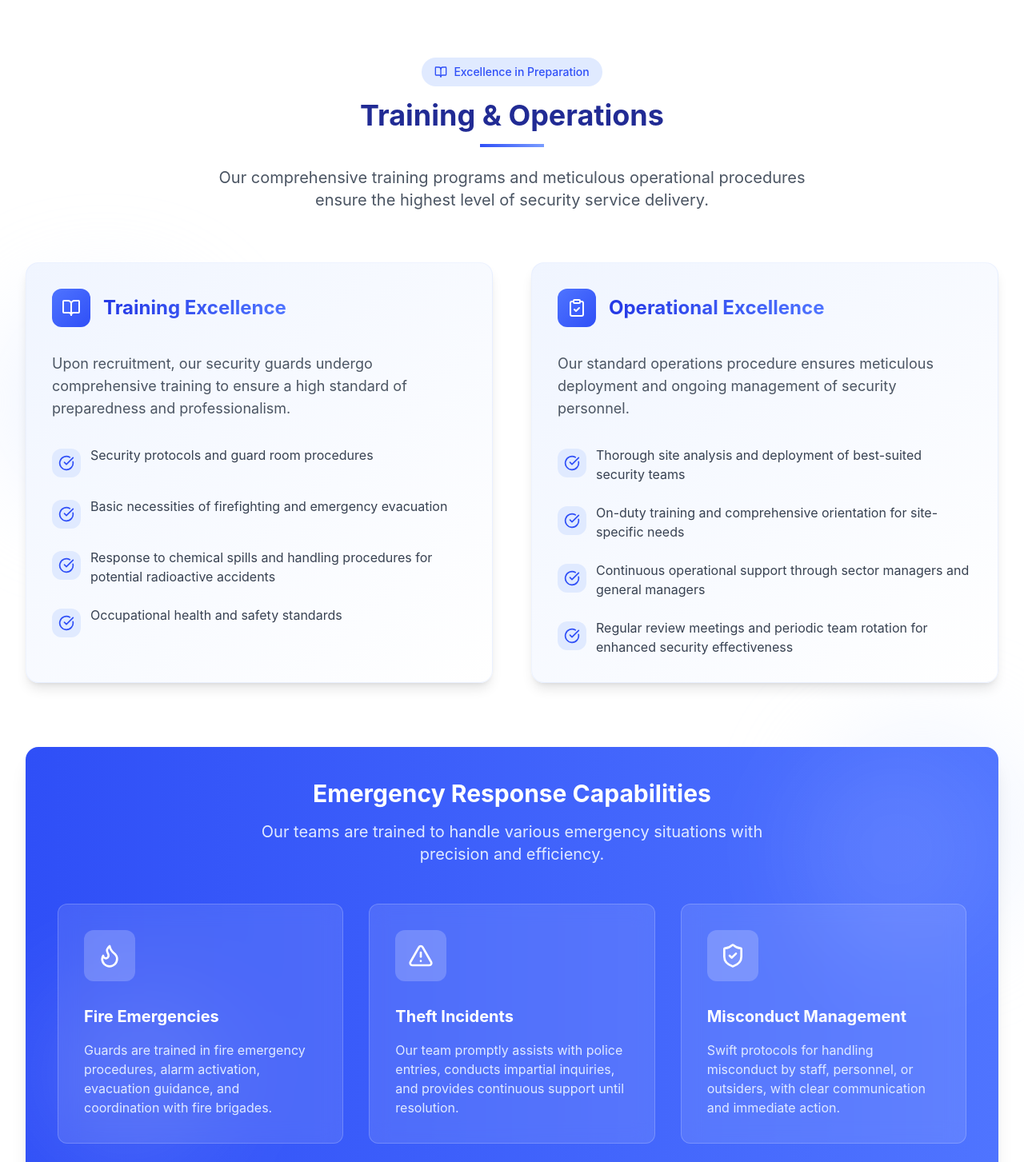
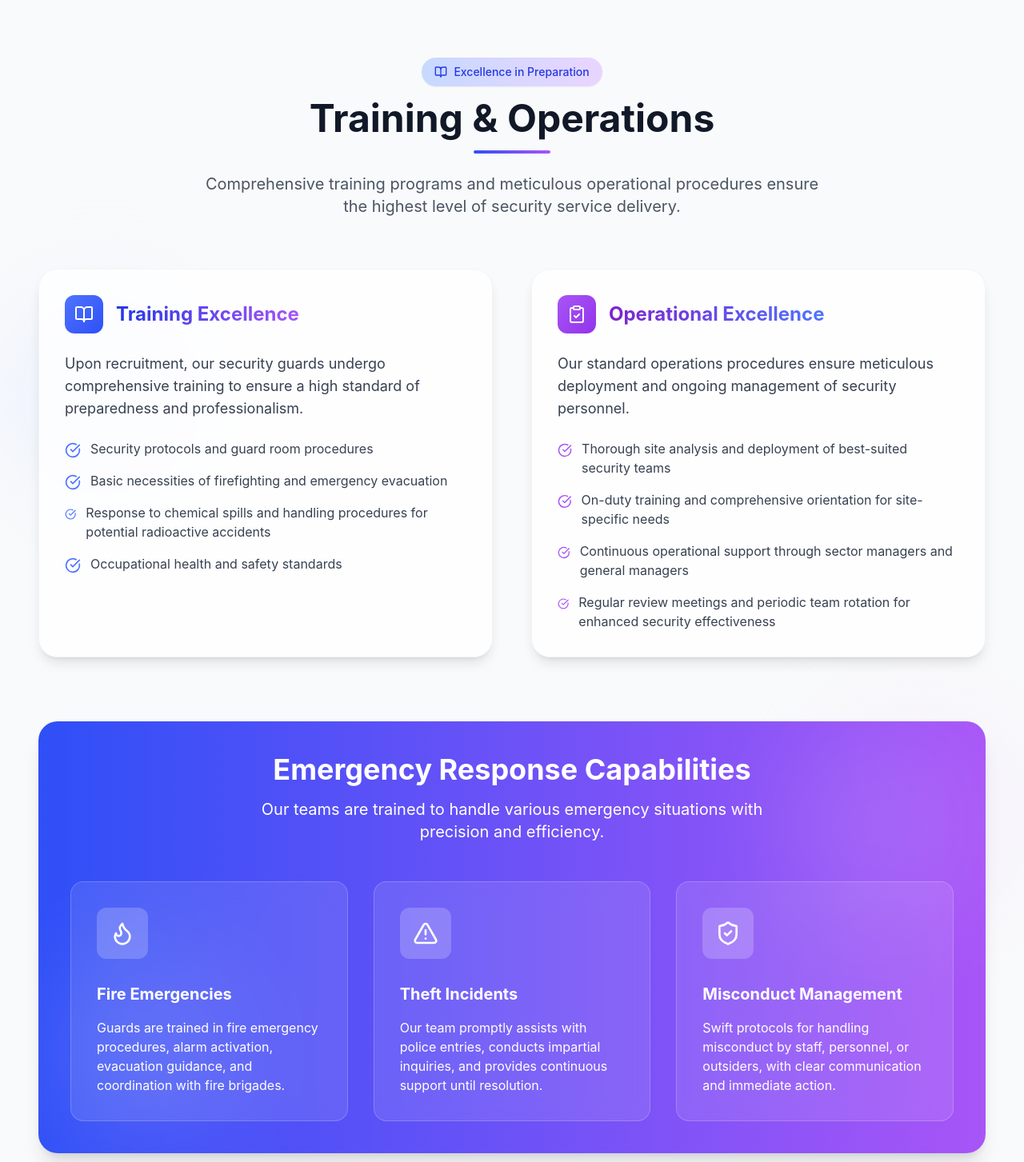
Before and after one commit to rkavidu222/KeyLanka-website, a React (Vite) app: page /home in a window 1280 px wide. Shown: the part 3540-4993 px from the top of the page at 80% size. Built offline with nearby package versions, Linux system fonts and the light colour scheme.

Commit message:
change training UI

```diff
--- a/src/components/Training.tsx
+++ b/src/components/Training.tsx
@@ -1,107 +1,161 @@
-import React from 'react';
-import { BookOpenIcon, ShieldCheckIcon, FlameIcon, AlertTriangleIcon, ClipboardCheckIcon, CheckCircleIcon } from 'lucide-react';
+import React from "react";
+import {
+  BookOpenIcon,
+  ShieldCheckIcon,
+  FlameIcon,
+  AlertTriangleIcon,
+  ClipboardCheckIcon,
+  CheckCircleIcon,
+} from "lucide-react";
+
 export function Training() {
-  return <section className="py-24 bg-white relative overflow-hidden" aria-labelledby="training-heading">
-      {/* Decorative elements */}
+  const trainingHighlights = [
+    "Security protocols and guard room procedures",
+    "Basic necessities of firefighting and emergency evacuation",
+    "Response to chemical spills and handling procedures for potential radioactive accidents",
+    "Occupational health and safety standards",
+  ];
+
+  const operationalHighlights = [
+    "Thorough site analysis and deployment of best-suited security teams",
+    "On-duty training and comprehensive orientation for site-specific needs",
+    "Continuous operational support through sector managers and general managers",
+    "Regular review meetings and periodic team rotation for enhanced security effectiveness",
+  ];
+
+  const emergencies = [
+    {
+      icon: <FlameIcon className="h-8 w-8" />,
+      title: "Fire Emergencies",
+      description:
+        "Guards are trained in fire emergency procedures, alarm activation, evacuation guidance, and coordination with fire brigades.",
+    },
+    {
+      icon: <AlertTriangleIcon className="h-8 w-8" />,
+      title: "Theft Incidents",
+      description:
+        "Our team promptly assists with police entries, conducts impartial inquiries, and provides continuous support until resolution.",
+    },
+    {
+      icon: <ShieldCheckIcon className="h-8 w-8" />,
+      title: "Misconduct Management",
+      description:
+        "Swift protocols for handling misconduct by staff, personnel, or outsiders, with clear communication and immediate action.",
+    },
+  ];
+
+  return (
+    <section
+      className="py-24 bg-gray-50 relative overflow-hidden"
+      aria-labelledby="training-heading"
+    >
+      {/* Decorative blobs */}
       <div className="absolute top-1/4 left-0 w-64 h-64 bg-blue-100 rounded-full blur-3xl opacity-50 pointer-events-none"></div>
-      <div className="absolute bottom-1/4 right-0 w-64 h-64 bg-blue-100 rounded-full blur-3xl opacity-50 pointer-events-none"></div>
-      <div className="container mx-auto px-4 md:px-8 relative z-10">
+      <div className="absolute bottom-1/4 right-0 w-64 h-64 bg-purple-100 rounded-full blur-3xl opacity-50 pointer-events-none"></div>
+
+      <div className="container mx-auto px-6 md:px-12 relative z-10">
+        {/* Section Header */}
         <div className="text-center max-w-3xl mx-auto mb-16">
-          <div className="inline-flex items-center px-4 py-2 bg-blue-100 text-blue-600 rounded-full mb-4 font-medium text-sm">
+          <div className="inline-flex items-center px-4 py-2 bg-gradient-to-r from-blue-200 to-purple-200 text-blue-700 rounded-full mb-4 font-medium text-sm shadow-sm">
             <BookOpenIcon className="h-4 w-4 mr-2" />
             <span>Excellence in Preparation</span>
           </div>
-          <h2 id="training-heading" className="text-3xl md:text-4xl font-bold text-blue-900 mb-4">
+          <h2
+            id="training-heading"
+            className="text-3xl md:text-4xl lg:text-5xl font-bold text-gray-900 mb-4"
+          >
             Training & Operations
           </h2>
-          <div className="h-1 w-20 bg-gradient-to-r from-blue-600 to-blue-400 mx-auto mb-6"></div>
-          <p className="text-xl text-gray-600">
-            Our comprehensive training programs and meticulous operational
-            procedures ensure the highest level of security service delivery.
+          <div className="h-1 w-24 bg-gradient-to-r from-blue-600 to-purple-500 mx-auto mb-6 rounded-full"></div>
+          <p className="text-gray-600 text-lg md:text-xl">
+            Comprehensive training programs and meticulous operational procedures
+            ensure the highest level of security service delivery.
           </p>
         </div>
+
+        {/* Training & Operations Cards (Fixed Hover Blur/Ring) */}
         <div className="grid grid-cols-1 lg:grid-cols-2 gap-12 mb-20">
-          <div className="bg-gradient-to-br from-blue-50 to-white rounded-2xl p-8 shadow-lg border border-blue-100/50 h-full hover:shadow-xl transition-shadow">
-            <div className="flex items-center mb-8">
-              <div className="bg-gradient-to-br from-blue-500 to-blue-600 p-3 rounded-xl mr-4 text-white">
+          {/* Training */}
+          <div className="group relative bg-white/80 backdrop-blur-sm rounded-3xl p-8 shadow-lg border border-gray-100 hover:shadow-xl hover:ring-0 transition-all duration-300">
+            <div className="flex items-center mb-6">
+              <div className="bg-gradient-to-br from-blue-500 to-blue-600 p-3 rounded-xl mr-4 text-white group-hover:scale-105 transition-transform"> {/* Reduced scale for subtlety */}
                 <BookOpenIcon className="h-6 w-6" />
               </div>
-              <h3 className="text-2xl font-bold bg-gradient-to-r from-blue-700 to-blue-500 bg-clip-text text-transparent">
+              <h3 className="text-2xl font-bold bg-gradient-to-r from-blue-700 to-purple-500 bg-clip-text text-transparent">
                 Training Excellence
               </h3>
             </div>
-            <p className="text-gray-600 mb-8 text-lg">
+            <p className="text-gray-700 mb-6 text-lg">
               Upon recruitment, our security guards undergo comprehensive
               training to ensure a high standard of preparedness and
               professionalism.
             </p>
-            <div className="space-y-6">
-              {['Security protocols and guard room procedures', 'Basic necessities of firefighting and emergency evacuation', 'Response to chemical spills and handling procedures for potential radioactive accidents', 'Occupational health and safety standards'].map((item, index) => <div key={index} className="flex items-start group">
-                  <div className="bg-blue-100 p-2 rounded-xl mr-3 mt-1 group-hover:bg-blue-200 transition-colors">
-                    <CheckCircleIcon className="h-5 w-5 text-blue-600" />
-                  </div>
-                  <p className="text-gray-700">{item}</p>
-                </div>)}
-            </div>
+            <ul className="space-y-4">
+              {trainingHighlights.map((item, i) => (
+                <li key={i} className="flex items-start gap-3">
+                  <CheckCircleIcon className="h-5 w-5 text-blue-500 mt-1 group-hover:scale-105 transition-transform" />
+                  <span className="text-gray-700">{item}</span>
+                </li>
+              ))}
+            </ul>
           </div>
-          <div className="bg-gradient-to-br from-blue-50 to-white rounded-2xl p-8 shadow-lg border border-blue-100/50 h-full hover:shadow-xl transition-shadow">
-            <div className="flex items-center mb-8">
-              <div className="bg-gradient-to-br from-blue-500 to-blue-600 p-3 rounded-xl mr-4 text-white">
+
+          {/* Operations */}
+          <div className="group relative bg-white/80 backdrop-blur-sm rounded-3xl p-8 shadow-lg border border-gray-100 hover:shadow-xl hover:ring-0 transition-all duration-300">
+            <div className="flex items-center mb-6">
+              <div className="bg-gradient-to-br from-purple-500 to-purple-600 p-3 rounded-xl mr-4 text-white group-hover:scale-105 transition-transform"> {/* Reduced scale for subtlety */}
                 <ClipboardCheckIcon className="h-6 w-6" />
               </div>
-              <h3 className="text-2xl font-bold bg-gradient-to-r from-blue-700 to-blue-500 bg-clip-text text-transparent">
+              <h3 className="text-2xl font-bold bg-gradient-to-r from-purple-700 to-blue-500 bg-clip-text text-transparent">
                 Operational Excellence
               </h3>
             </div>
-            <p className="text-gray-600 mb-8 text-lg">
-              Our standard operations procedure ensures meticulous deployment
-              and ongoing management of security personnel.
+            <p className="text-gray-700 mb-6 text-lg">
+              Our standard operations procedures ensure meticulous deployment and
+              ongoing management of security personnel.
             </p>
-            <div className="space-y-6">
-              {['Thorough site analysis and deployment of best-suited security teams', 'On-duty training and comprehensive orientation for site-specific needs', 'Continuous operational support through sector managers and general managers', 'Regular review meetings and periodic team rotation for enhanced security effectiveness'].map((item, index) => <div key={index} className="flex items-start group">
-                  <div className="bg-blue-100 p-2 rounded-xl mr-3 mt-1 group-hover:bg-blue-200 transition-colors">
-                    <CheckCircleIcon className="h-5 w-5 text-blue-600" />
-                  </div>
-                  <p className="text-gray-700">{item}</p>
-                </div>)}
-            </div>
+            <ul className="space-y-4">
+              {operationalHighlights.map((item, i) => (
+                <li key={i} className="flex items-start gap-3">
+                  <CheckCircleIcon className="h-5 w-5 text-purple-500 mt-1 group-hover:scale-105 transition-transform" />
+                  <span className="text-gray-700">{item}</span>
+                </li>
+              ))}
+            </ul>
           </div>
         </div>
-        <div className="bg-gradient-to-r from-blue-600 to-blue-500 rounded-2xl p-10 text-white shadow-xl overflow-hidden relative">
-          {/* Decorative elements */}
+
+        {/* Emergency Response */}
+        <div className="bg-gradient-to-r from-blue-600 to-purple-500 rounded-3xl p-10 text-white shadow-xl overflow-hidden relative">
           <div className="absolute top-0 right-0 w-64 h-64 bg-white/10 rounded-full blur-3xl"></div>
           <div className="absolute bottom-0 left-0 w-64 h-64 bg-white/10 rounded-full blur-3xl"></div>
+
           <div className="text-center mb-12 relative z-10">
-            <h3 className="text-3xl font-bold mb-4">
+            <h3 className="text-3xl md:text-4xl font-bold mb-4">
               Emergency Response Capabilities
             </h3>
-            <p className="text-xl text-blue-100 max-w-2xl mx-auto">
+            <p className="text-lg md:text-xl max-w-2xl mx-auto">
               Our teams are trained to handle various emergency situations with
               precision and efficiency.
             </p>
           </div>
+
           <div className="grid grid-cols-1 md:grid-cols-3 gap-8 relative z-10">
-            {[{
-            icon: <FlameIcon className="h-8 w-8" />,
-            title: 'Fire Emergencies',
-            description: 'Guards are trained in fire emergency procedures, alarm activation, evacuation guidance, and coordination with fire brigades.'
-          }, {
-            icon: <AlertTriangleIcon className="h-8 w-8" />,
-            title: 'Theft Incidents',
-            description: 'Our team promptly assists with police entries, conducts impartial inquiries, and provides continuous support until resolution.'
-          }, {
-            icon: <ShieldCheckIcon className="h-8 w-8" />,
-            title: 'Misconduct Management',
-            description: 'Swift protocols for handling misconduct by staff, personnel, or outsiders, with clear communication and immediate action.'
-          }].map((item, index) => <div key={index} className="bg-white/10 backdrop-blur-md p-8 rounded-xl hover:bg-white/20 transition-colors border border-white/20 group">
+            {emergencies.map((item, index) => (
+              <div
+                key={index}
+                className="bg-white/10 backdrop-blur-md p-8 rounded-2xl group hover:bg-white/20 transition-colors border border-white/20"
+              >
                 <div className="bg-white/20 p-4 rounded-xl inline-block mb-6 group-hover:bg-white/30 transition-colors">
                   {item.icon}
                 </div>
                 <h4 className="text-xl font-bold mb-4">{item.title}</h4>
-                <p className="text-blue-100">{item.description}</p>
-              </div>)}
+                <p>{item.description}</p>
+              </div>
+            ))}
           </div>
         </div>
       </div>
-    </section>;
+    </section>
+  );
 }
```
